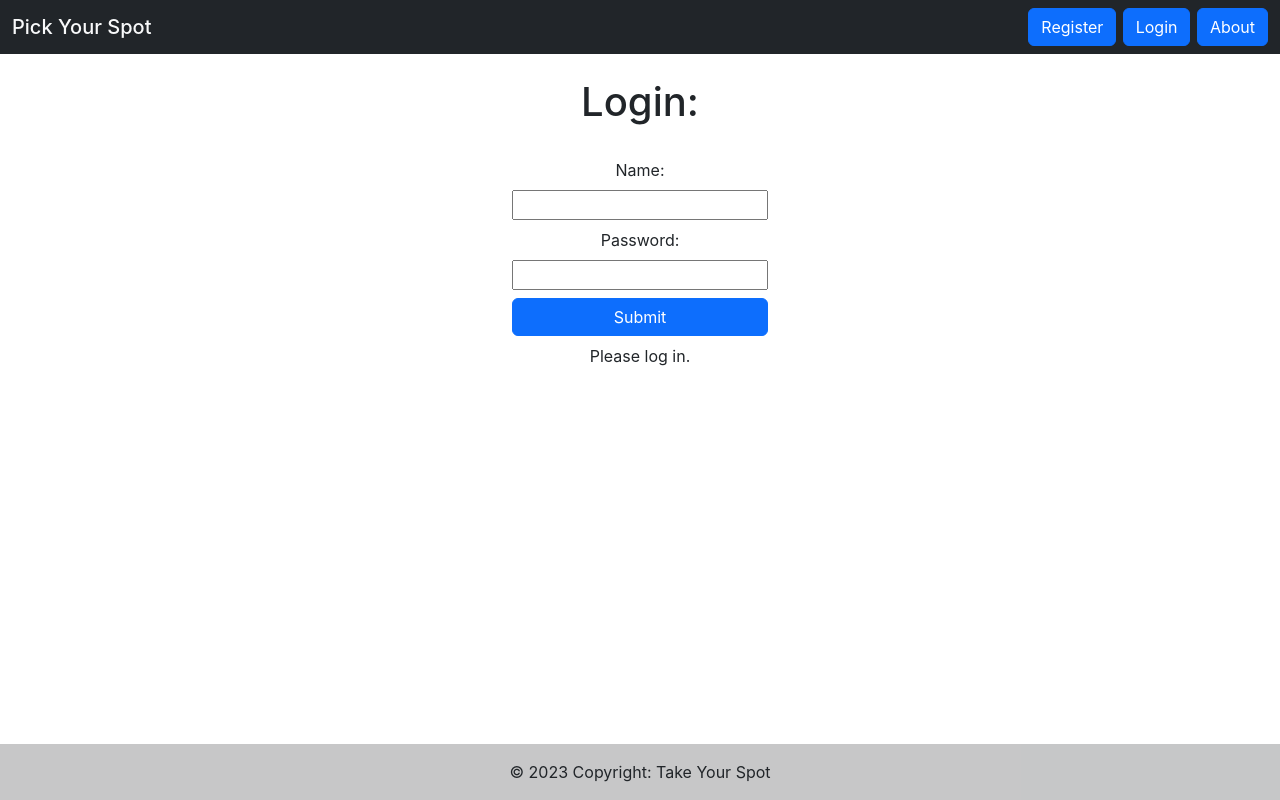
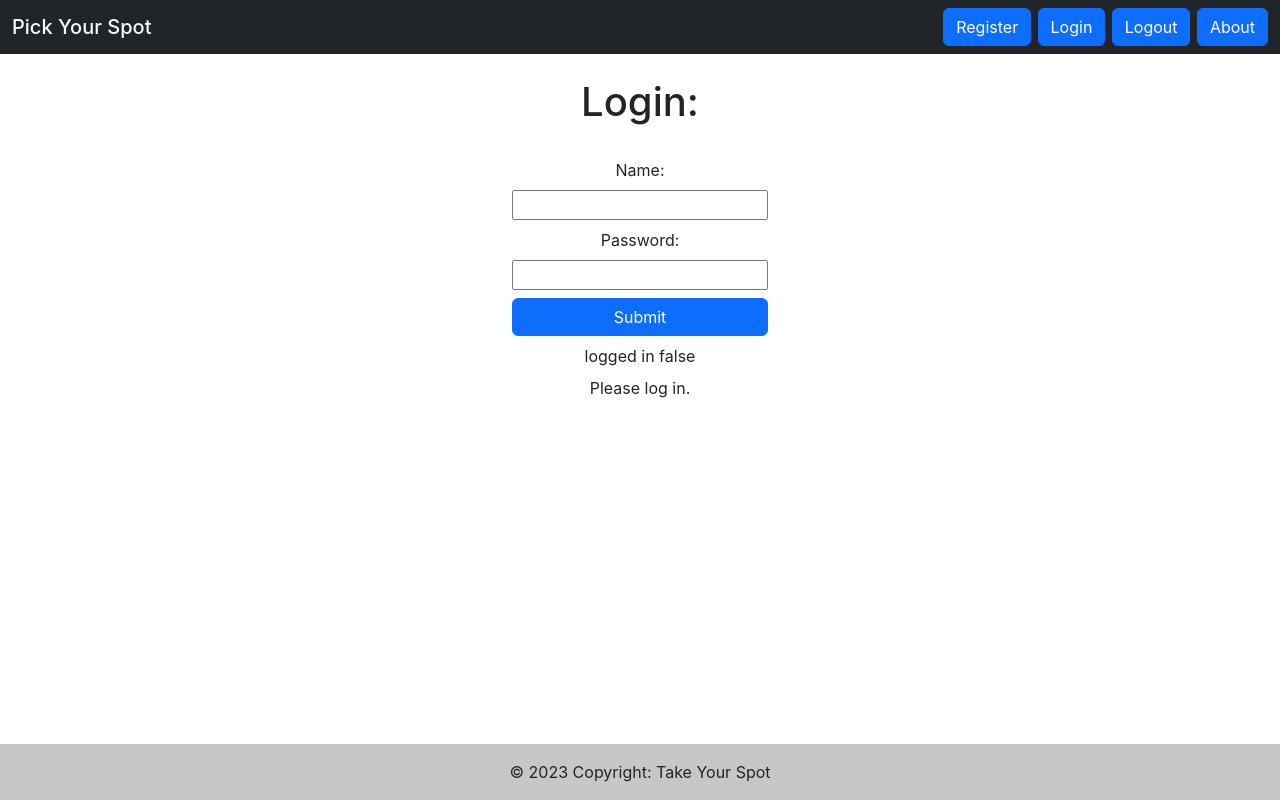
Before and after one commit to CodecoolGlobal/el-proyecte-grande-sprint-1-java-zsofi82, a React (Create React App) app in the folder frontend/: page /login in a window 1280 px wide. Built offline with nearby package versions, Linux system fonts and the light colour scheme.

Commit message:
Login, Logout works, but logon throws a warning

```diff
--- a/frontend/src/App.js
+++ b/frontend/src/App.js
@@ -1,4 +1,4 @@
-import logo from './logo.svg';
+// import logo from './logo.svg';
 import { BrowserRouter as Router, Routes, Route } from "react-router-dom";
 import './App.css';
 import Home from './components/main/Home';
@@ -6,14 +6,15 @@ import Login from './components/login/Login';
 import Logout from './components/logout/Logout';
 import Registration from './components/registration/Registration';
 import About from "./components/About";
-import React from "react";
+import React, { useState } from "react";
 import User from "./components/user/User";
 // import User from './components/User';
 import { CookiesProvider, useCookies } from "react-cookie";
 
 
 function App() {
-  const [cookies, setCookie] = useCookies(["user"]);
+  const [cookies, setCookie, removeCookie] = useCookies(["user"]);
+  const [loggedIn, setLoggedIn] = useState(false)
 
   return (
     <div className="App">
@@ -21,8 +22,8 @@ function App() {
         <Router>
           <Routes>
             <Route path="/" element={<Home />} />
-            <Route path="/login" element={<Login setCookie={setCookie} cookies={cookies}/>} />
-            <Route path="/logout" element={<Logout />} />
+            <Route path="/login" element={<Login setCookie={setCookie} cookies={cookies} loggedIn={loggedIn} setLoggedIn={setLoggedIn}/>} />
+            <Route path="/logout" element={<Logout removeCookie={removeCookie} loggedIn={loggedIn} setLoggedIn={setLoggedIn}/>} />
             <Route path="/registration" element={<Registration />} />
             <Route path="/about" element={<About />} />
             <Route path="/user/:userId" element={<User />} />
--- a/frontend/src/components/Navbar.js
+++ b/frontend/src/components/Navbar.js
@@ -11,11 +11,17 @@ const Navbar = () => {
         <span className="navbar-brand mb-0 h1 text-light backToHome" onClick={() => { navigate("/") }}>Pick Your Spot</span>
         <ul className="flex-row navbar-nav">
           <li className="nav-item col navbarButton">
-            <Button text={"Register"} onClick={() => { navigate("/registration") }}></Button></li>
+            <Button text={"Register"} onClick={() => { navigate("/registration") }}></Button>
+          </li>
           <li className="nav-item col navbarButton" >
-            <Button text={"Login"} onClick={() => { navigate("/login") }}></Button></li>
+            <Button text={"Login"} onClick={() => { navigate("/login") }}></Button>
+          </li>
           <li className="nav-item col navbarButton">
-            <Button text={"About"} classname={"btn-link"} onClick={() => { navigate("/about") }} ></Button></li>
+            <Button text={"Logout"} classname={"btn-link"} onClick={() => { navigate("/logout") }} ></Button>
+          </li>
+          <li className="nav-item col navbarButton">
+            <Button text={"About"} classname={"btn-link"} onClick={() => { navigate("/about") }} ></Button>
+          </li>
         </ul>
       </div>
     </nav>
--- a/frontend/src/components/login/Login.jsx
+++ b/frontend/src/components/login/Login.jsx
@@ -3,13 +3,13 @@ import Navbar from "../Navbar"
 import LoginForm from "./LoginForm"
 import "./Login.css"
 
-const Login = ({ setSession, setCookie, cookies }) => {
+const Login = ({ setSession, setCookie, cookies, loggedIn, setLoggedIn }) => {
 
   return (
     <div className="loginContainer">
       <Navbar />
       <h1>Login:</h1>
-      <LoginForm setSession={setSession} setCookie={setCookie} cookies={cookies} />
+      <LoginForm setSession={setSession} setCookie={setCookie} cookies={cookies} loggedIn={loggedIn} setLoggedIn={setLoggedIn}/>
       <Footer />
     </div>
   )
--- a/frontend/src/components/login/LoginFeedback.jsx
+++ b/frontend/src/components/login/LoginFeedback.jsx
@@ -1,18 +1,28 @@
-import React from 'react'
+import React, { useEffect } from 'react'
 
-const LoginFeedback = ({ serverRes, setServerRes, setCookie, cookies }) => {
+const LoginFeedback = ({ serverRes, setCookie, cookies, loggedIn, setLoggedIn }) => {
 
     function setSessionCookie(res) {
         setCookie("userID", res.id, {
             path: "/"
         });
+
+        setCookie("userName", res.username, {
+            path: "/"
+        });
+        setLoggedIn(true)
     }
 
+    useEffect(()=> {
+        if(cookies.userID) {
+            setLoggedIn(true)
+        }
+    },[cookies.userID, setLoggedIn])
 
-    function chechkLogin() {
+    function checkLogin() {
         if (!serverRes && !cookies.userID) {
             return "Please log in."
-        } else if ((serverRes && serverRes.status === 200) || cookies.userID) {
+        } else if ((serverRes && serverRes.status === 200) || loggedIn) {
             async function setData() {
                 try {
                     const data = await serverRes.json();
@@ -29,11 +39,13 @@ const LoginFeedback = ({ serverRes, setServerRes, setCookie, cookies }) => {
         } else if (serverRes && serverRes.status === 400) {
             return "Invalid username or password!"
         }
-
     }
 
     return (
-        <div>{chechkLogin()}</div>
+        <>
+            <div>{"logged in " + loggedIn}</div>
+            <div>{checkLogin()}</div>
+        </>
     )
 }
 
--- a/frontend/src/components/login/LoginForm.jsx
+++ b/frontend/src/components/login/LoginForm.jsx
@@ -2,7 +2,7 @@ import { useEffect, useState } from "react"
 import Button from "../reusable_elements/Button"
 import LoginFeedback from "./LoginFeedback"
 
-const LoginForm = ({ cookies, setCookie }) => {
+const LoginForm = ({ cookies, setCookie, loggedIn, setLoggedIn }) => {
     const [loginData, setLoginData] = useState()
     const [serverRes, setServerRes] = useState()
 
@@ -44,7 +44,7 @@ const LoginForm = ({ cookies, setCookie }) => {
                     <input type="password" name="password" required>
                     </input>
                     <Button type='submit' text='Submit' />
-                    <LoginFeedback serverRes={serverRes} setServerRes={setServerRes} cookies={cookies} setCookie={setCookie}/>
+                    <LoginFeedback serverRes={serverRes} cookies={cookies} setCookie={setCookie} loggedIn={loggedIn} setLoggedIn={setLoggedIn}/>
                 </form>
             </div>
         </>
--- a/frontend/src/components/logout/Logout.js
+++ /dev/null
@@ -1,8 +0,0 @@
-
-const Logout = ({ setSession }) => {
-  return (
-    <div>Logout</div>
-  )
-}
-
-export default Logout
--- /dev/null
+++ b/frontend/src/components/logout/Logout.jsx
@@ -0,0 +1,25 @@
+import { useEffect } from "react";
+import { useNavigate } from "react-router-dom"
+
+const Logout = ({ removeCookie, loggedIn, setLoggedIn }) => {
+  const navigate = useNavigate()
+
+  function logoutUser() {
+    removeCookie('userID', { path: '/' });
+    removeCookie('userName', { path: '/' });
+    setLoggedIn(false)
+  }
+
+  useEffect(() => {
+    if (loggedIn) {
+      navigate("/")
+    }
+  }, [loggedIn])
+
+
+  return (
+    <>{logoutUser()}</>
+  )
+}
+
+export default Logout
```
